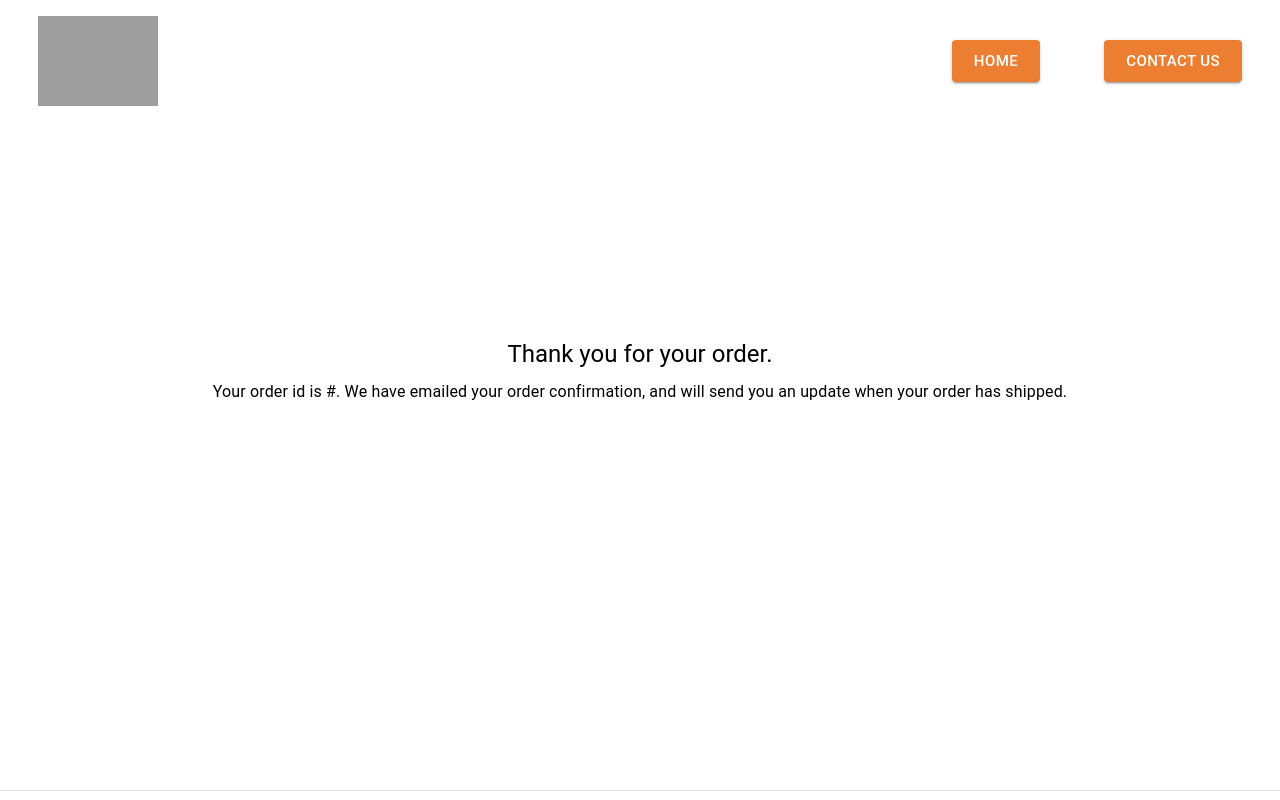
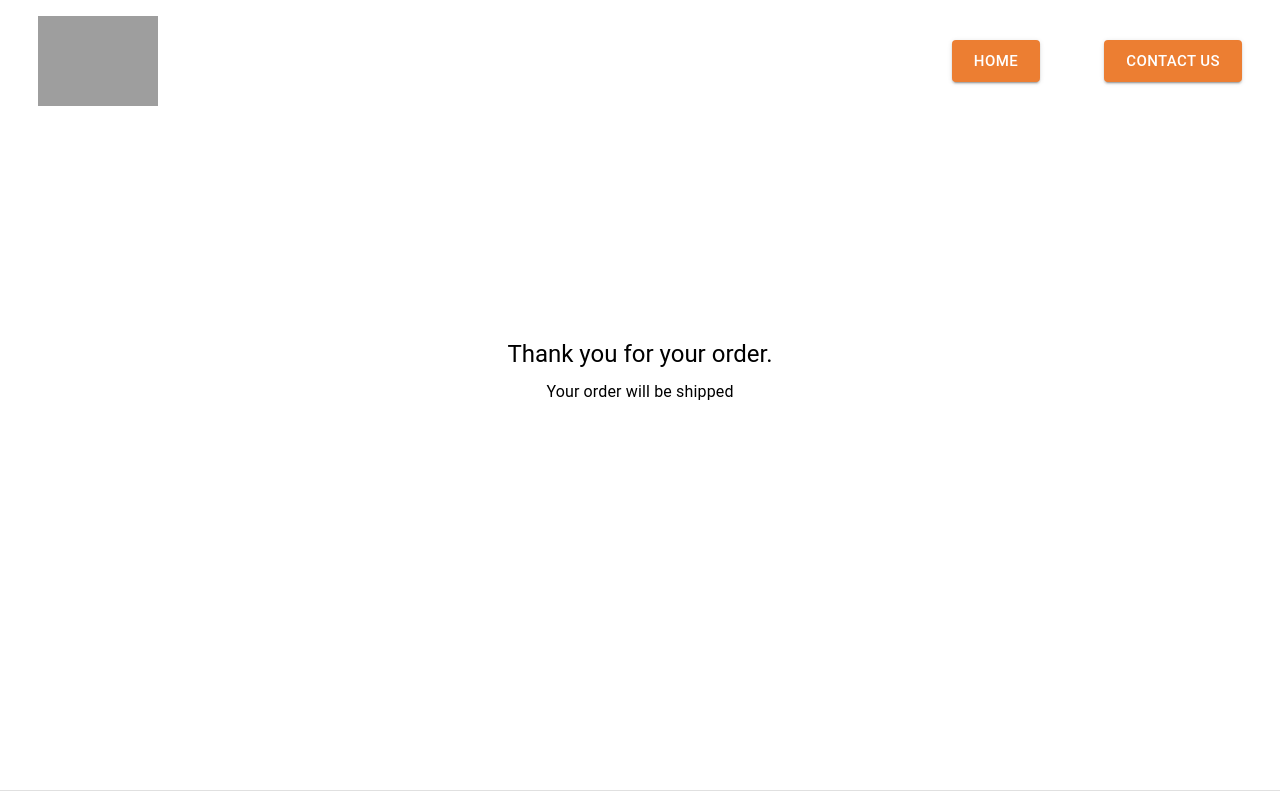
Before and after one commit to anmorr/journey-health-otc-medicare, a Next.js app: page /order-confirmation in a window 1280 px wide. Shown: the top 800 px of the page. Built offline with nearby package versions, Linux system fonts and the light colour scheme; grey boxes are pictures that could not be loaded.

Commit message:
testing removing ordernumber

```diff
--- a/components/checkout/OrderConfirmation.js
+++ b/components/checkout/OrderConfirmation.js
@@ -5,6 +5,8 @@ import Container from '../Container';
 import { Box } from '@mui/material';
 
 const OrderConfirmation = ({ orderNumber }) => {
+
+    console.log(orderNumber)
 
 
     return (
@@ -28,9 +30,10 @@ const OrderConfirmation = ({ orderNumber }) => {
                     alignItems: 'center'
                         }}>
                         <Typography variant="subtitle1">
-                            Your order id is #<strong>{orderNumber}</strong>. We have emailed your order
+                            Your order will be shipped
+                            {/* Your order id is #<strong>{orderNumber.orderNumber}</strong>. We have emailed your order
                             confirmation, and will send you an update when your order has
-                            shipped.
+                            shipped. */}
                         </Typography>
                     </Box>
             </Container>
--- a/components/checkout/Review.js
+++ b/components/checkout/Review.js
@@ -59,9 +59,7 @@ export default function Review({ addressAttributes, medicareAttributes, handleBa
         ...addressAttributes, ...medicareAttributes
       })
       .then(function (response) {
-        console.log("response: ", response);
         if (response.data.orderId) {
-
           setOrderNumber(response.data.orderId)
         } else {
           throw new Error("Order Creation Failed. Please try again.")
```
